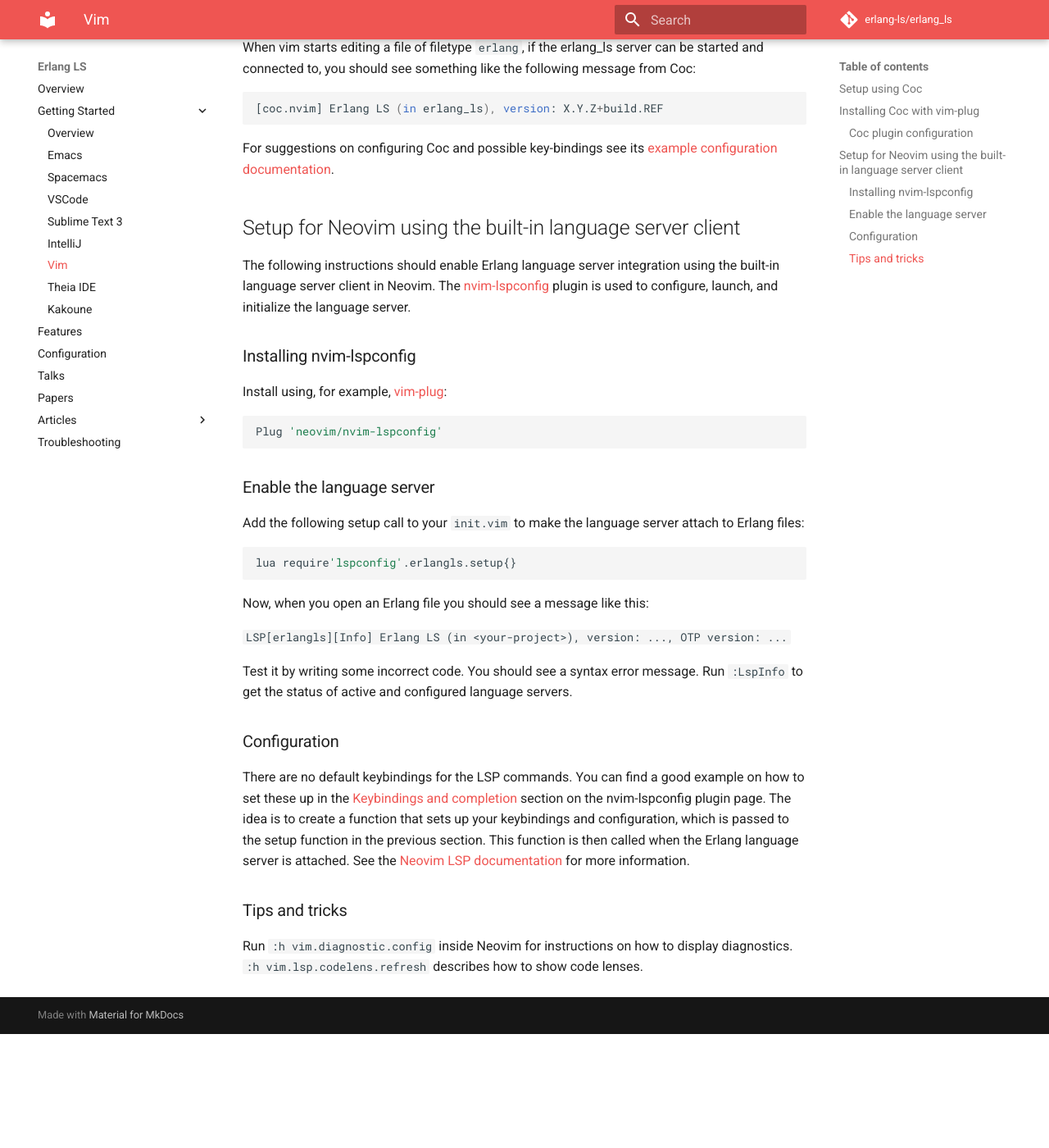
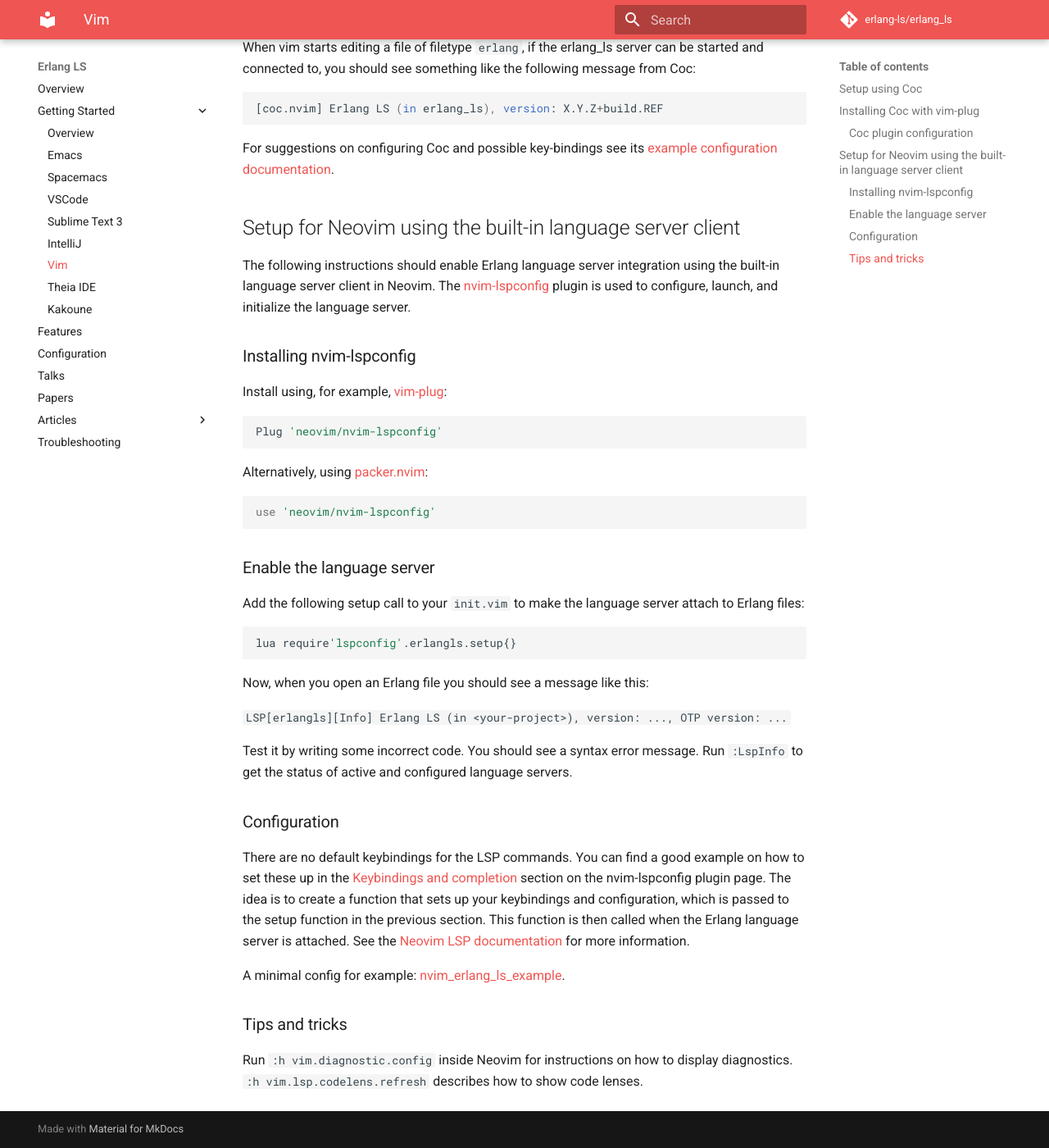
Before and after one commit to erlang-ls/erlang-ls.github.io, an MkDocs documentation site: the page built from docs/getting-started/vim.md, in a window 1280 px wide and 1400 px high, scrolled down 902 px. Shown: the whole window at 82% size. Built offline with MkDocs 1.6.1 and Material for MkDocs 9.7.7, drawn with Linux system fonts in a browser that asks for light colours; comment, search, counter and statistics services are not loaded; before the commit the page ends 2163 px from its top, so only the background shows below that.

Commit message:
Add neovim minimal config example for erlang_ls

````diff
--- a/docs/getting-started/vim.md
+++ b/docs/getting-started/vim.md
@@ -66,6 +66,12 @@
 Plug 'neovim/nvim-lspconfig'
 ```
 
+Alternatively, using [packer.nvim](https://github.com/wbthomason/packer.nvim):
+
+```lua
+use 'neovim/nvim-lspconfig'
+```
+
 ### Enable the language server
 
 Add the following setup call to your `init.vim` to make the language server attach
@@ -94,6 +100,8 @@
 [Neovim LSP documentation](https://neovim.io/doc/user/lsp.html) for more
 information.
 
+A minimal config for example: [nvim_erlang_ls_example](https://github.com/haoxianhan/nvim_erlang_ls_example).
+
 ### Tips and tricks
 
 Run `:h vim.diagnostic.config` inside Neovim for instructions on how to display
````
